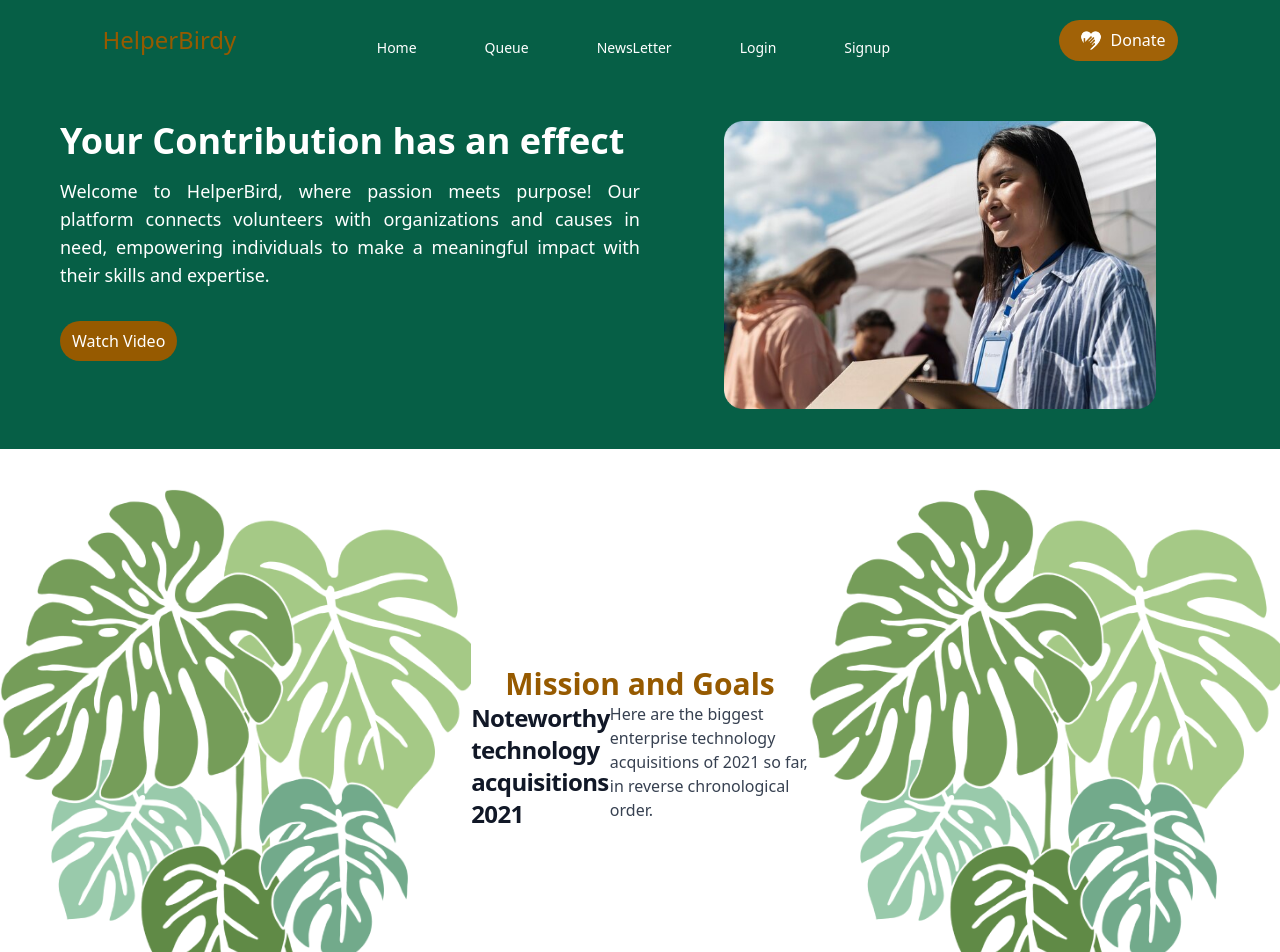
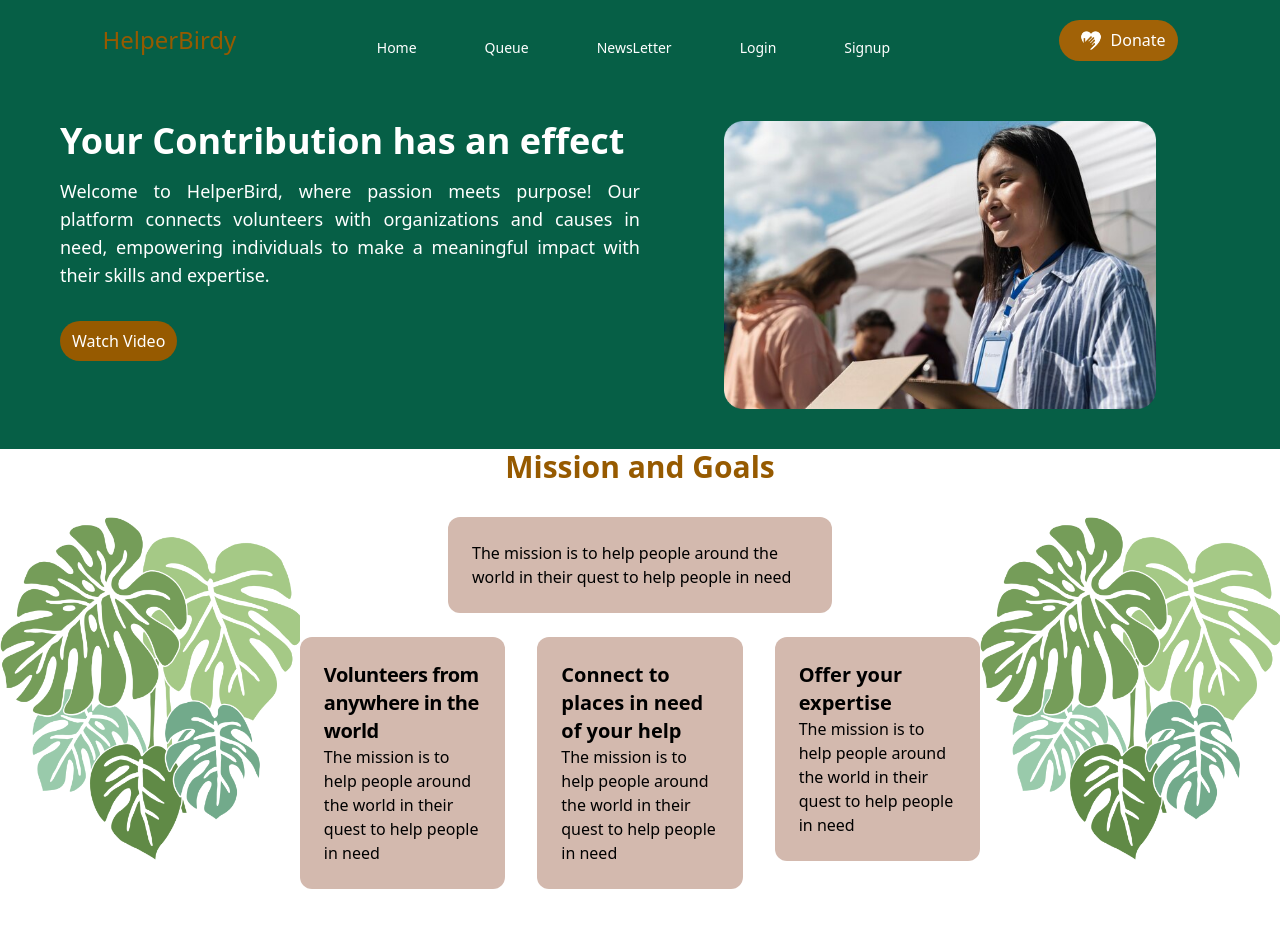
Before and after one commit to H-Asmaa/HelperBirdy, a React (Vite) app in the folder frontend/: page / in a window 1280 px wide. Shown: the top 952 px of the page. After the commit the page ends 889 px from the top, so only its background shows below. Built offline with nearby package versions, Linux system fonts and the light colour scheme.

Commit message:
cards done

```diff
--- a/frontend/src/components/Card1.jsx
+++ b/frontend/src/components/Card1.jsx
@@ -1,27 +1,58 @@
-import leave from "../assets/leaves.png"
-import { Card } from "flowbite-react";
+import leave from '../assets/leaves.png';
+import { Card } from 'flowbite-react';
 
 const Card1 = () => {
-  return (
+	return (
 		<main>
-			<div
-				className='flex justify-center items-center mt-10'>
+			<div className='flex justify-center items-center mt-10'>
 				<div>
 					<img src={leave} alt='leave' />
 				</div>
 				<div>
-          <h2 className='mission' style={{ marginTop: "-20px" }}>Mission and Goals</h2>
-          <Card href="#" className="max-w-sm">
-      <h5 className="text-2xl font-bold tracking-tight text-gray-900 dark:text-white">
-        Noteworthy technology acquisitions 2021
-      </h5>
-      <p className="font-normal text-gray-700 dark:text-gray-400">
-        Here are the biggest enterprise technology acquisitions of 2021 so far, in reverse chronological order.
-      </p>
-    </Card>
-
-
-
+					<h2 className='mission' style={{ marginTop: '-80px' }}>
+						Mission and Goals
+					</h2>
+					<div className='flex justify-center'>
+						<Card href='#' className='max-w-sm cardTop mb-6'>
+							<p className='font-normal'>
+								The mission is to help people around the world in their quest to
+								help people in need
+							</p>
+						</Card>
+					</div>
+					<div className='grid md:grid-cols-3 gap-8'>
+						<div className='flex flex-col items-center'>
+							<Card href='#' className='max-w-sm cardTop'>
+								<h5 className='text-xl font-bold tracking-tight text-black'>
+									Volunteers from anywhere in the world
+								</h5>
+								<p className='font-normal'>
+									The mission is to help people around the world in their quest
+									to help people in need
+								</p>
+							</Card>
+						</div>
+						<div className='flex flex-col items-center'>
+							<Card href='#' className='max-w-sm cardTop'>
+								<h5 className='text-xl font-bold '>
+									Connect to places in need of your help
+								</h5>
+								<p className='font-normal'>
+									The mission is to help people around the world in their quest
+									to help people in need
+								</p>
+							</Card>
+						</div>
+						<div className='flex flex-col items-center'>
+							<Card href='#' className='max-w-sm cardTop'>
+								<h5 className='text-xl font-bold '>Offer your expertise</h5>
+								<p className='font-normal'>
+									The mission is to help people around the world in their quest
+									to help people in need
+								</p>
+							</Card>
+						</div>
+					</div>
 				</div>
 				<div>
 					<img src={leave} alt='leave' />
@@ -29,6 +60,6 @@ const Card1 = () => {
 			</div>
 		</main>
 	);
-}
+};
 
-export default Card1
+export default Card1;
--- a/frontend/src/index.css
+++ b/frontend/src/index.css
@@ -32,6 +32,10 @@
 /* ...........................cards................. */
 .mission{
     color: #965A00;
-    @apply text-3xl font-bold text-center
+    @apply text-3xl font-bold text-center mb-8 pt-10
 
 }
+.cardTop{
+  background-color: #D3B9AE;
+  @apply text-black rounded-xl  p-6
+}
```
